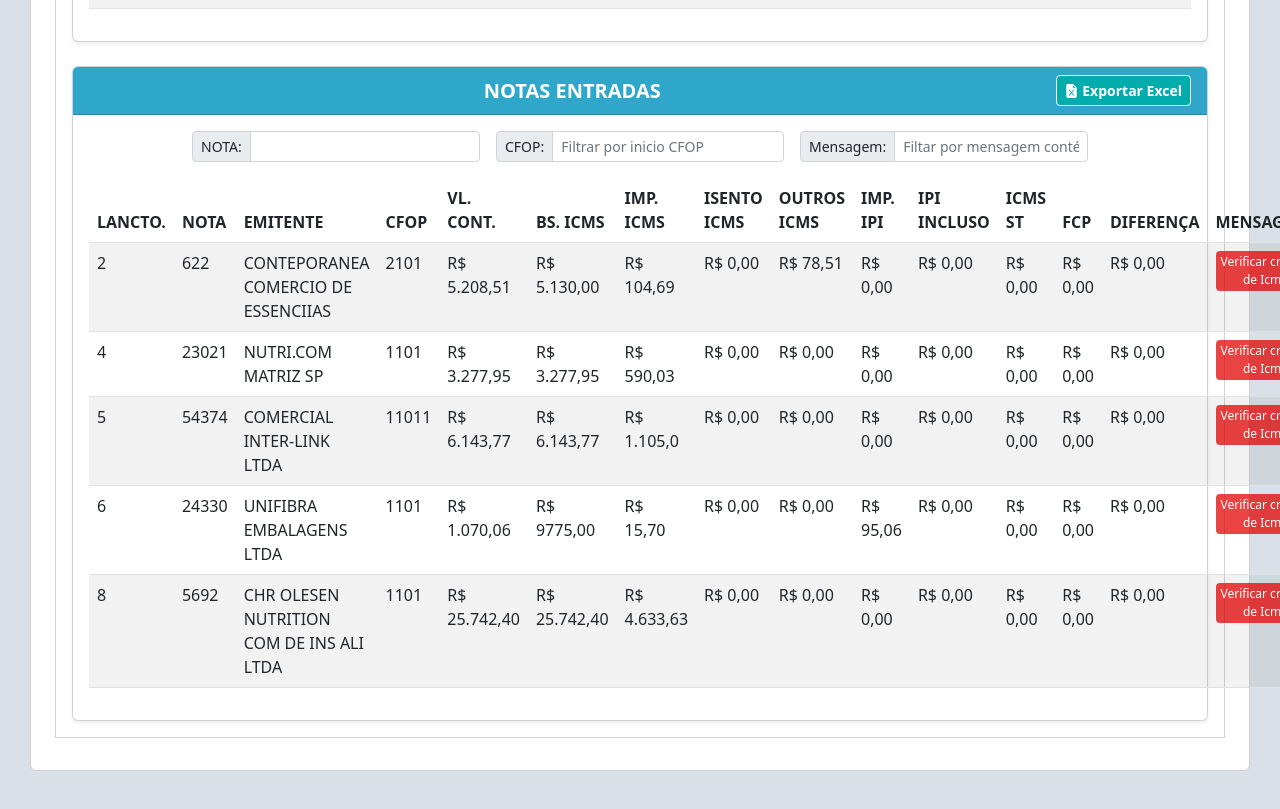
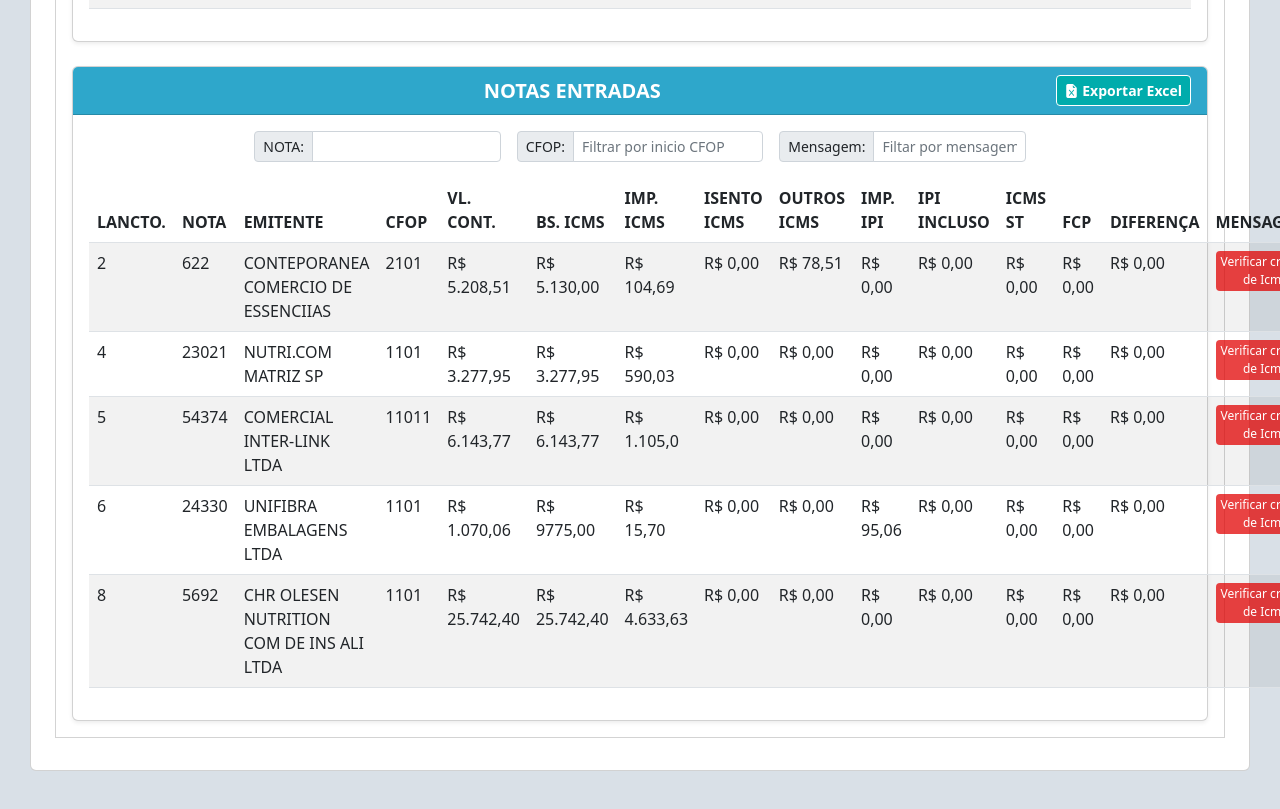
Before and after one commit to kevinsilva2023/auditorIcms, an Angular app: page / in a window 1280 px wide. Shown: the part 920-1729 px from the top of the page. Built offline with nearby package versions, Linux system fonts and the light colour scheme.

Commit message:
agora sim

```diff
--- a/src/app/app.component.scss
+++ b/src/app/app.component.scss
@@ -3,4 +3,5 @@
 }
 .limite {
   max-width: 1920px;
+  margin: auto;
 }
--- a/src/app/auditor-icms/auditor-icms-entradas/auditor-icms-entradas.component.scss
+++ b/src/app/auditor-icms/auditor-icms-entradas/auditor-icms-entradas.component.scss
@@ -16,6 +16,6 @@
   background-color: var(--cian);
 }
 .w-form {
-  width: 70vw;
+  width: 70%;
   margin: auto;
 }
```
